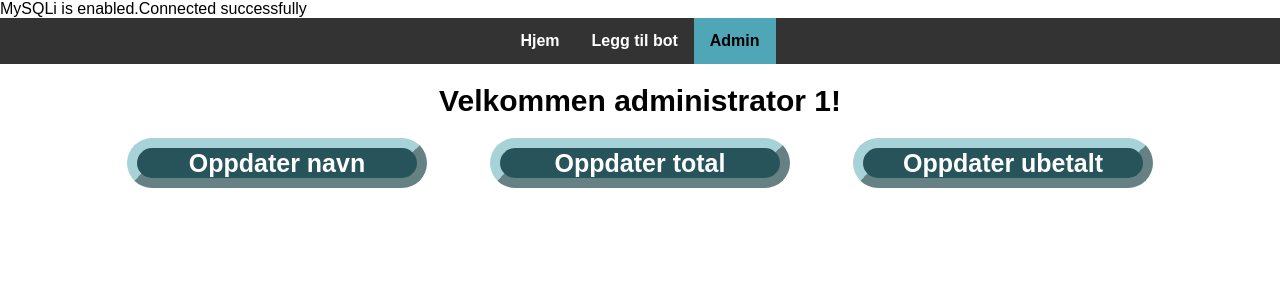
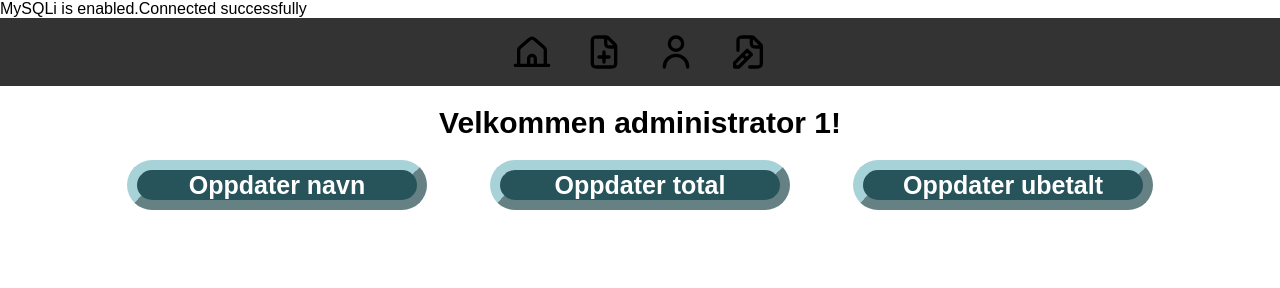
Before and after one commit to ma-glitch/Terminoppgave, a PHP site: page /admin.php in a window 1280 px wide. Shown: the top 288 px of the page. Run offline with PHP 8.4, Linux system fonts and the light colour scheme; the visitor is signed in with stand-in values (Sample User, id 1); data that the repository does not hold is empty.

Commit message:
add meny alle

```diff
--- a/admin.php
+++ b/admin.php
@@ -25,11 +25,15 @@ if (!isset($_SESSION["admin"]) || $_SESSION["admin"] !== "yes") {
 
 <body>
 
-  <ul class="topnav">
-    <li><a href="index.php">Hjem</a></li>
-    <li><a href="leggtil.php">Legg til bot</a></li>
-    <li><a class="active" href="admin.php">Admin</a></li>
-  </ul>
+<ul class="topnav">
+        <li><a href="index.php"><img src="house-03-svgrepo-com.svg" height="40px" width="auto"></a></li>
+        <li><a href="leggtil.php"><img src="file-add-svgrepo-com.svg" height="40px" width="auto"></a></li>
+        <li><a href="profil.php"><img src="user-01-svgrepo-com.svg" height="40px" width="auto"></a></li>
+        <?php if (($_SESSION["admin"] == "yes")) {
+            echo "<li><a href='admin.php'><img src='file-edit-svgrepo-com.svg' height='40px' width='auto'></a></li>";
+        }
+        ?>
+    </ul>
   <h1 class="velkommen">Velkommen administrator
     <?php echo ($_SESSION["navn"]); ?>!
   </h1>
```
Also changed, not shown: profil.php (+4 -3 lines).
